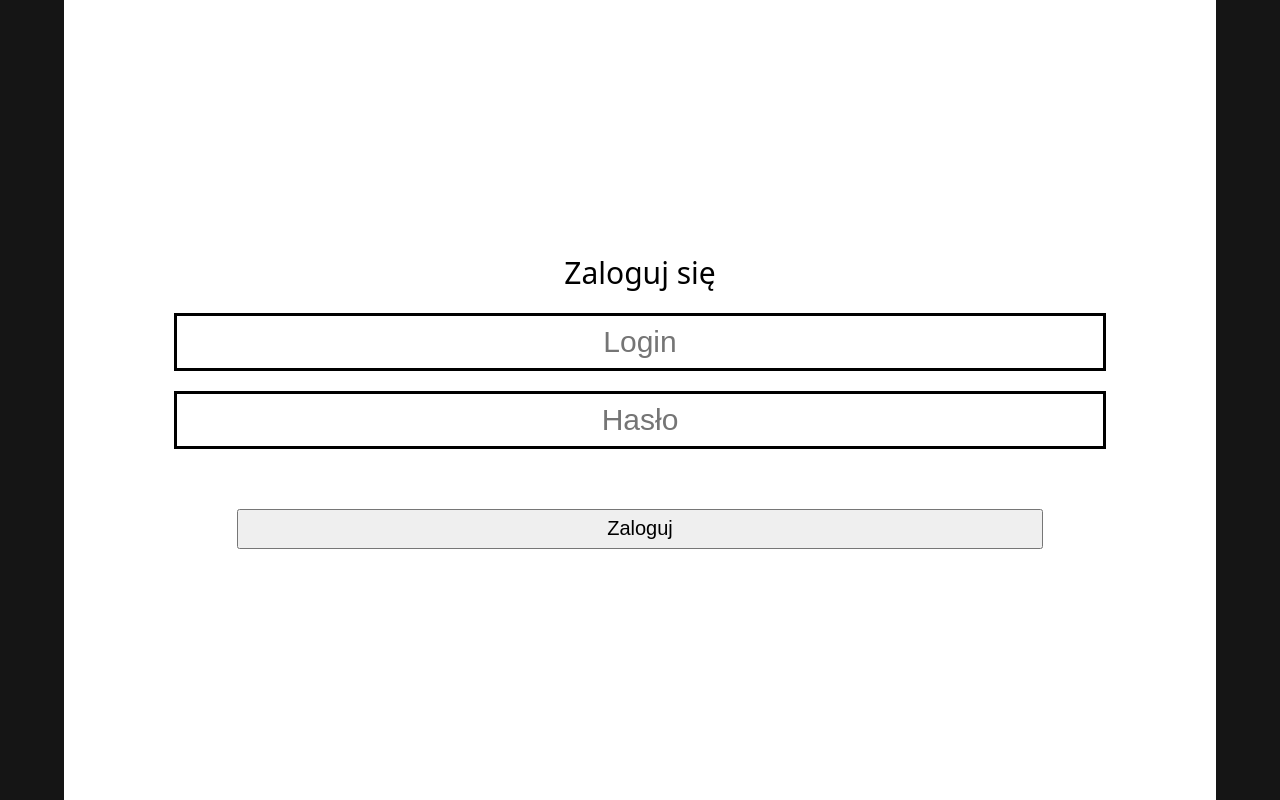
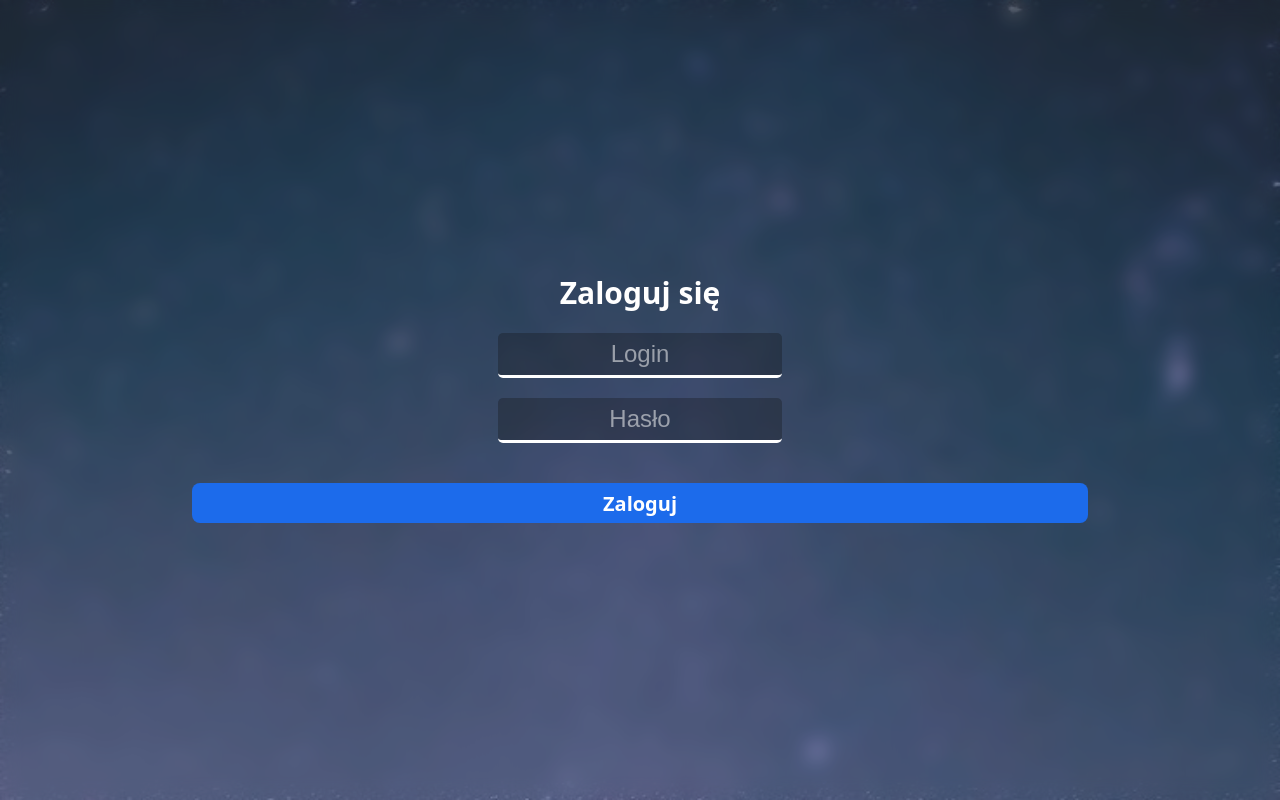
Before and after one commit to bvbka/parts-app, a PHP site: page /public/index.html in a window 1280 px wide. Run offline with PHP 8.4, Linux system fonts and the light colour scheme.

Commit message:
TASK-10 nowy login page

```diff
--- a/public/css/style.css
+++ b/public/css/style.css
@@ -50,12 +50,18 @@ body {
     justify-content: center;
     align-items: center;
     flex-direction: column;
+    background-image: url("../img/login_bg.jpg");
+    background-size: cover;
 }
 
 #loginForm {
-    width: 90%;
+    width: 100%;
     height: 90vw;
-    background-color: white;
+    background-color: rgba(153, 153, 153, 0.192);
+    backdrop-filter: blur(10px);
+    /* border-top: 2px solid #ccc; */
+    /* border-bottom: 2px solid #ccc; */
+    box-shadow: 0 0 24px 16px rgba(0, 0, 0, 0.5);
     display: flex;
     justify-content: center;
     align-items: center;
@@ -65,23 +71,39 @@ body {
 .login-title {
     font-size: 30px;
     margin-bottom: 10px;
+    font-weight: bolder;
+    color: white;
 }
 
 .login-input {
-    width: 80%;
-    height: 50px;
+    width: 280px;
+    height: 40px;
     margin: 10px 0;
-    border: 3px solid black;
+    /* border: 3px solid rgba(0, 0, 0, 0.199); */
+    border: none;
+    border-bottom: 3px solid white;
+    border-radius: 5px;
     outline: none;
-    font-size: 30px;
+    font-size: 24px;
     text-align: center;
+    background-color: rgba(19, 19, 19, 0.3);
+    color: white;
+    transition: all 0.2s ease-in-out;
+}
+
+.login-input:focus{
+    border-bottom: 3px solid var(--primary-color);
+}
+
+.login-input::placeholder{
+    color: rgba(255, 255, 255, 0.521);
 }
 
 .login-button {
     width: 70%;
     height: 40px;
     font-size: 20px;
-    margin-top: 50px;
+    margin-top: 30px;
 }
 
 #loginMessage {
--- a/public/index.html
+++ b/public/index.html
@@ -19,7 +19,7 @@
                 <div class="login-title">Zaloguj się</div>
                 <input class="login-input" type="text" name="login" placeholder="Login" required />
                 <input class="login-input" type="password" name="password" placeholder="Hasło" required />
-                <input class="login-button" type="submit" value="Zaloguj" />
+                <input class="login-button primary-btn" type="submit" value="Zaloguj" />
             </form>
             <div id="loginMessage"></div>
         </div>
```
Also changed, not shown: public/img/login_bg.jpg (added).
